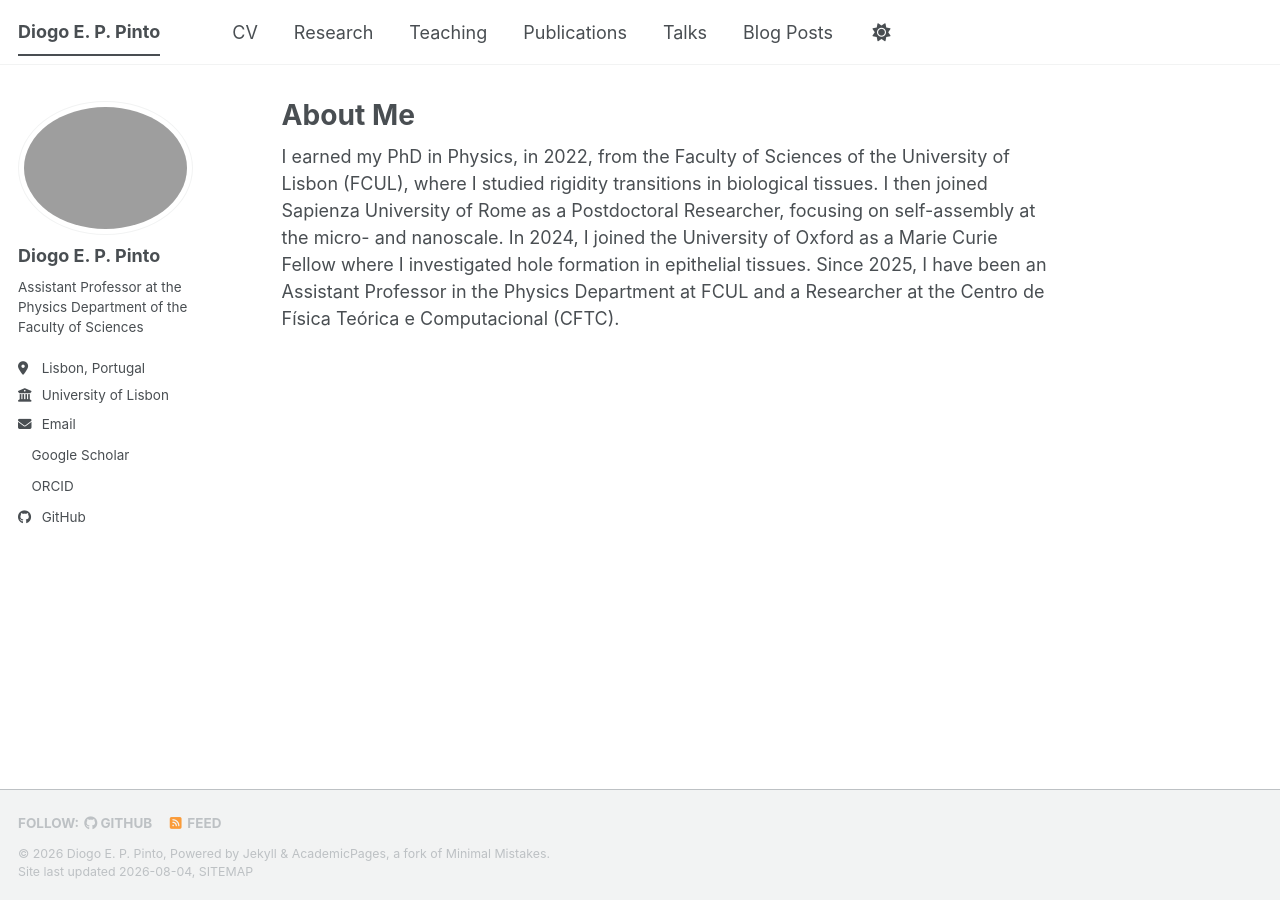
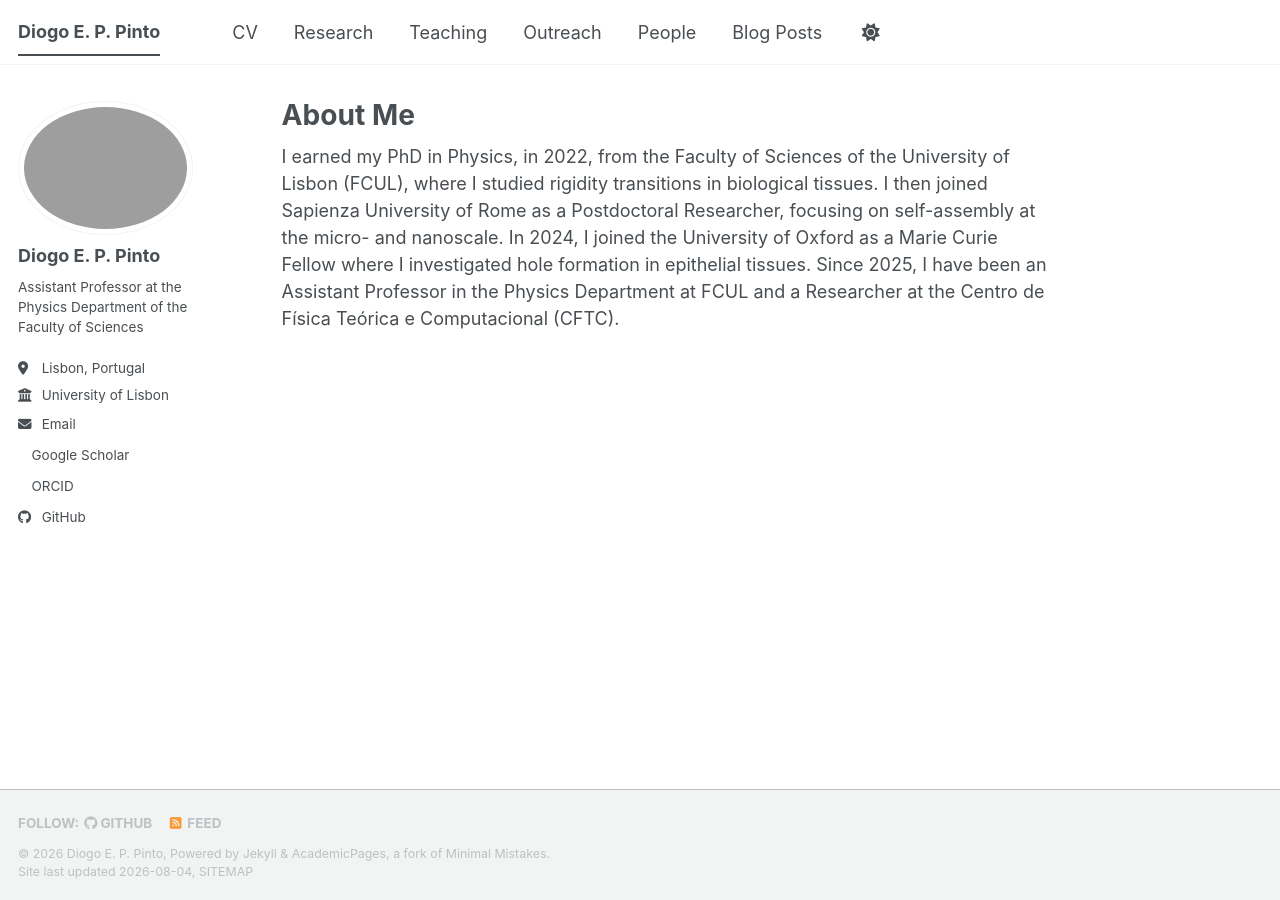
Before and after one commit to deppinto/deppinto.github.io, a Jekyll site: the page built from _pages/about.md, in a window 1280 px wide. Built offline with Jekyll 4.4.1, drawn with Linux system fonts in a browser that asks for light colours; a style sheet for code colours, icons or effects is not loaded.

Commit message:
Update navigation.yml

```diff
--- a/_data/navigation.yml
+++ b/_data/navigation.yml
@@ -17,11 +17,11 @@ main:
   - title: "Teaching"
     url: /teaching/
 
-  - title: "Publications"
-    url: /publications/
+  - title: "Outreach"
+    url: /outreach/
 
-  - title: "Talks"
-    url: /talks/
+  - title: "People"
+    url: /people/
 
   - title: "Blog Posts"
     url: /year-archive/
```
